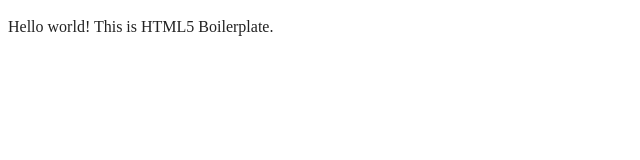
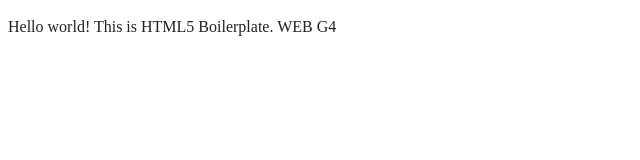
Before and after one commit to nnatroo/web-g4-1-dec, a website built with webpack: page index.html in a window 1280 px wide. Shown: the full height of the page, 0-640 px from the left. Built offline with nearby package versions, Linux system fonts and the light colour scheme.

Commit message:
Update html file

```diff
--- a/index.html
+++ b/index.html
@@ -25,7 +25,7 @@
 <body>
 
   <!-- Add your site or application content here -->
-  <p>Hello world! This is HTML5 Boilerplate.</p>
+  <p>Hello world! This is HTML5 Boilerplate. WEB G4</p>
   <script src="js/app.js"></script>
 
 </body>
```
Also changed, not shown: 1 other file.
